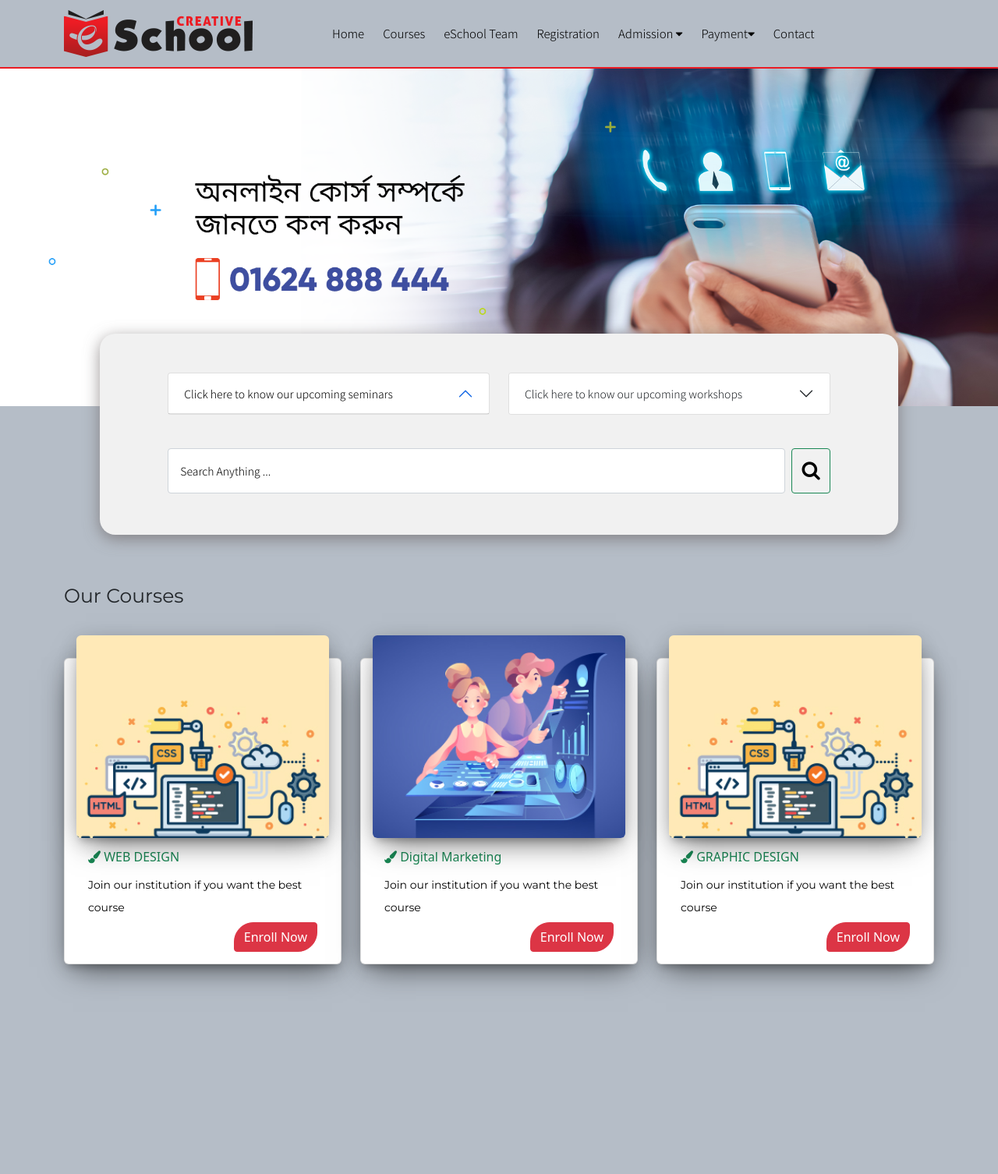
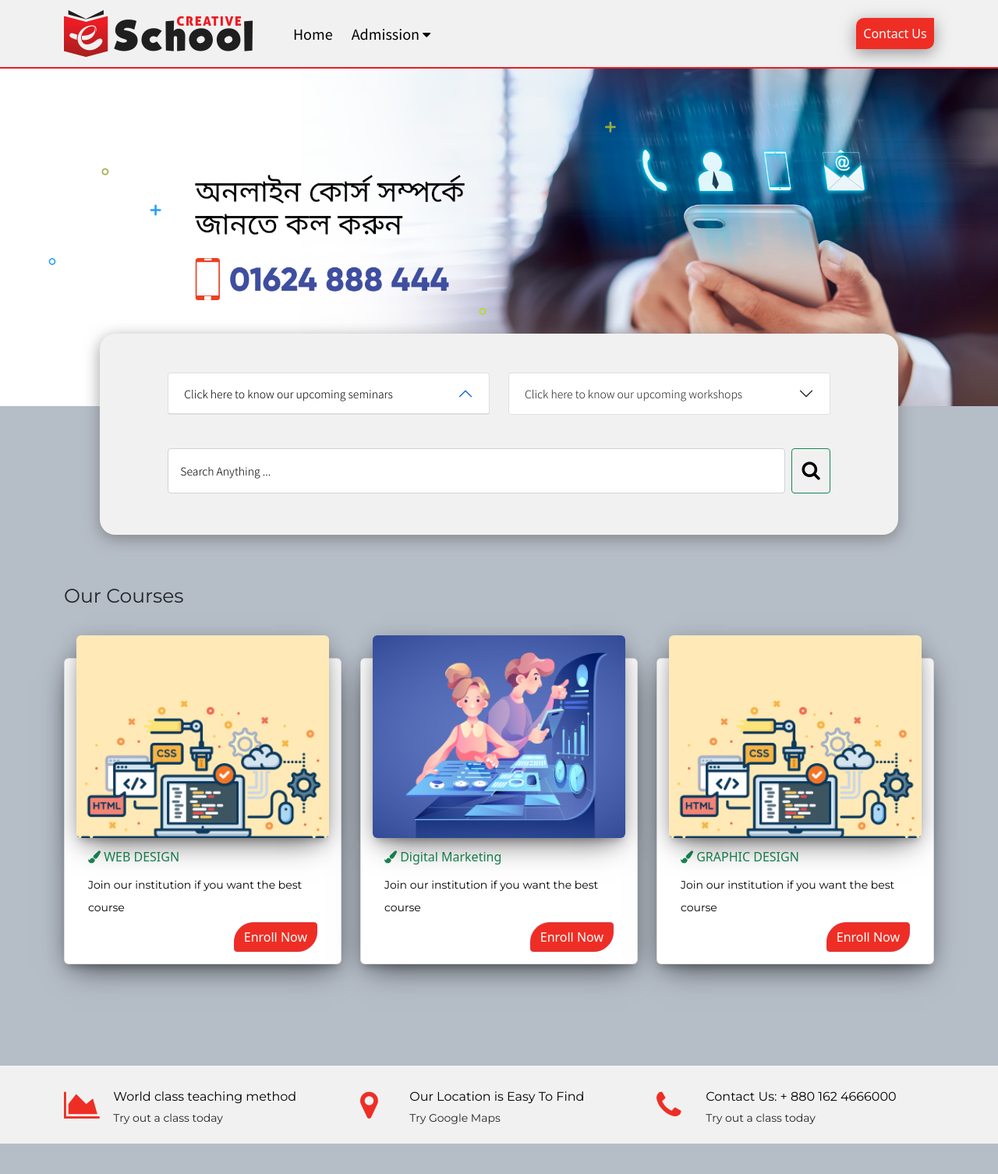
Before and after one commit to Safayethossain95/eschool_redesign, a plain HTML site: page index.html in a window 1280 px wide. Shown: the whole page at 78% size. Drawn offline with nearby package versions, Linux system fonts and the light colour scheme.

Commit message:
fourth-with-three-sections

```diff
--- a/css/style.css
+++ b/css/style.css
@@ -18,26 +18,29 @@ a{
 .navbar-collapse .nav-link{
 
 	font-family: 'Noto Sans JP', sans-serif;
-	font-size:15px;
+	/* font-family: 'Montserrat', sans-serif; */
+	font-size:18px;
 	color:#000;
-	font-weight:300;
+	font-weight:400;
 	padding-left:0!important;
 	padding-right:0!important;
 }
 
 .navbar{
-	background: #b5bdc7;
+	/* background: #b5bdc7; */
+	background: #f1f1f1;
+
 	border-bottom: 2px solid #eb1c24;
 }
 .navbar img{
-	padding-right:70px;
+	padding-right:20px;
 }
 .nav-item ul{
 	text-align:center;
     position: absolute;
     visibility: hidden;
     background: #ddd;
-    width: 150px;
+    width: 180px;
     color: black;
     transform: scaleY(0);
     transition: all .5s;
@@ -81,11 +84,14 @@ a{
 .navbar-collapse ul li:hover> .nav-link::after{
 
 	height:3px;
-	color:#e81c24;
+	color:#ee2e24;
+}
+.navbar-collapse ul li:hover> .nav-link{
+	color:#ee2e24;
 }
 
 .navbar-collapse ul li ul li:hover{
-	background: #eb1c24;
+	background: ##ee2e24;
 }
 /* .bannerclass{
 	z-index: -1;
@@ -99,7 +105,8 @@ a{
 	top:340px;
 	left:10%;
 	width:80%;
-	background: #F1F1F1;
+	background: #f1f1f1;
+
 	padding: 50px 0;
 	border-radius:20px;
 
@@ -154,7 +161,7 @@ a{
 
 }
 .seminar{
-	box-shadow: 0px 5px 20px rgba(109, 102, 102, 0.692);
+	box-shadow: 0px 5px 20px rgba(112, 108, 108, 0.692);
 }
 .accordion-button{
 	font-family: 'Noto Sans JP', sans-serif;
@@ -203,12 +210,10 @@ a{
 	font-size:25px;
 	color:#000;
 }
-.fullwidth{
-	width:890px;
 
-}
 #cards{
 	padding-top:225px;
+	margin-bottom:100px;
 }
 .card-image img{
 	width:100%;
@@ -245,6 +250,8 @@ a{
 .buttons button{
 	border-top-left-radius: 25px;
 	border-bottom-right-radius: 25px;
+	background: #ee2e24;
+	color:#fff;
 }
 .card-caption a{
 	font-family: 'Montserrat', sans-serif;
@@ -260,3 +267,53 @@ a{
 	font-size:25px;
 	margin-bottom:60px;
 }
+
+.pd{
+	margin-top: 835px;
+}
+.pd2{
+	margin-top: 120px;
+}
+#about{
+	height:100px;
+
+	background: #f1f1f1;
+}
+.title h4{
+	font-family: 'Montserrat', sans-serif;
+	font-weight: 400;
+	font-size: 16px;
+	color:#000;
+	padding-top:30px;
+}
+.title p{
+	font-family: 'Montserrat', sans-serif;
+	font-weight: 400;
+	font-size: 14px;
+}
+.logo2{
+	color:#ee2e24;
+	font-size: 40px;
+	line-height: 100px;
+}
+.mygap{
+	margin:0 auto;
+}
+
+.contact_button{
+	margin-left:auto;
+	width:100px;
+	height:40px;
+	background: #ee2e24;
+	border-top-left-radius:10px;
+	border-bottom-right-radius: 10px;
+	color:#fff;
+	text-align: center;
+	line-height: 40px;
+	box-shadow: 0px 5px 20px rgba(112, 108, 108, 0.692);
+}
+
+.contact_button:hover{
+	color:#000;
+	background: transparent;
+}
--- a/index.html
+++ b/index.html
@@ -28,7 +28,7 @@
       <li class="nav-item active">
         <a class="nav-link" href="#">Home</span></a>
       </li>
-      <li class="nav-item">
+      <!-- <li class="nav-item">
         <a class="nav-link" href="#">Courses</a>
       </li>
       <li class="nav-item">
@@ -36,31 +36,32 @@
       </li>
       <li class="nav-item">
         <a class="nav-link" href="#">Registration</a>
-      </li>
+      </li> -->
        <li class="nav-item">
         <a class="nav-link"href="#">Admission <i class="fa fa-caret-down"></i></a>
         <ul>
-          <li><a class="nav-link" href="#">Admission going</a></li>
+          <li><a class="nav-link" href="#">Admission Form</a></li>
+          <li><a class="nav-link" href="#">Web Design</a></li>
           <li><a class="nav-link" href="#">Graphics</a></li>
-          <li><a class="nav-link" href="#">Digital</a></li>
         </ul>
       </li>
-      <li class="nav-item">
+      <!-- <li class="nav-item">
         <a class="nav-link" href="#">Payment<i class="fa fa-caret-down"></i></a>
         <ul>
           <li><a class="nav-link" href="#">Online Payment</a></li>
           <li><a class="nav-link" href="#">Bkash Payment</a></li>
           <li><a class="nav-link" href="#">Other</a></li>
         </ul>
-      </li>
-      <li class="nav-item">
+      </li> -->
+      <!-- <li class="nav-item">
         <a class="nav-link" href="#">Contact</a>
-      </li>
+      </li> -->
 
 
     </ul>
 
   </div>
+  <a class="contact_button" type="submit">Contact Us</a>
  	</div>
 </nav>
 
@@ -116,7 +117,7 @@
                                       <button type="button" class="btn" onclick="window.location.href='https://creativeitinstitute.com/seminar#scholership'">Join</button>
                                   </td>
                               </tr>
-                                                                <tr>
+                                                               <tr>
                                   <td>Graphic Design</td>
                                   <td>21 May 21, Friday</td>
                                   <td>08:00 PM</td>
@@ -155,7 +156,7 @@
                                   <td>
                                       <button type="button" class="btn" onclick="window.location.href='https://creativeitinstitute.com/seminar#scholership'">Join</button>
                                   </td>
-                              </tr>
+                               </tr>
                                                                 <tr>
                                   <td>Interior Design</td>
                                   <td>24 May 21, Monday</td>
@@ -341,6 +342,61 @@
         </div>
       </div>
     </section>
+
+    <section id="about">
+        <div class="container mygap">
+          <div class="row">
+            <div class="col-lg-4">
+              <div class="row">
+                <div class="col-lg-2">
+                  <div class="logo2">
+                    <i class="fa-area-chart fa"></i>
+                  </div>
+                </div>
+
+                <div class="col-lg-10">
+                  <div class="title">
+                    <h4>World class teaching method</h6>
+                    <p>Try out a class today</p>
+                  </div>
+                </div>
+              </div>
+            </div>
+            <div class="col-lg-4">
+              <div class="row">
+                <div class="col-lg-2">
+                  <div class="logo2">
+                    <i class="fa-map-marker fa"></i>
+                  </div>
+                </div>
+
+                <div class="col-lg-10">
+                  <div class="title">
+                    <h4>Our Location is Easy To Find</h6>
+                    <p>Try Google Maps</p>
+                  </div>
+                </div>
+              </div>
+            </div>
+            <div class="col-lg-4">
+              <div class="row">
+                <div class="col-lg-2">
+                  <div class="logo2">
+                    <i class="fa-phone fa"></i>
+                  </div>
+                </div>
+
+                <div class="col-lg-10">
+                  <div class="title">
+                    <h4>Contact Us: + 880 162 4666000</h6>
+                    <p>Try out a class today</p>
+                  </div>
+                </div>
+              </div>
+            </div>
+          </div>
+        </div>
+    </section>
   </div>
 </div>
 
@@ -356,24 +412,14 @@
     var x = document.getElementById("acc");
     if (x.style.display === "none") {
       x.style.display = "block";
-      // $('#expp2').removeClass("col-lg-6");
-      // $('#expp').addClass("col-lg-10");
-      // $('#expp').removeClass("col-lg-6");
       $('#expp').addClass("col-lg-6");
-       // $('#expp2').addClass("col-lg-10");
-
-    } else {
-      x.style.display = "none";
-      // $('#ac').addClass("fullwidth");
-      // $('#ac').position("left","0");
-
+      $('#cards').removeClass("pd");
+    }
+    else {
+      x.style.display = "none"
       $('#expp').removeClass("col-lg-6");
+      $('#cards').addClass("pd");
     }
-    // var y = document.getElementById("ac");
-    // y.style.width = "1000px";
-
-
-
 
   }
 
@@ -381,16 +427,16 @@
     var x = document.getElementById("ac");
     if (x.style.display === "none") {
       x.style.display = "block";
-      // $('#acc').removeClass("fullwidth");
 
+      $('#cards').removeClass("pd2");
       $('#expp2').addClass("col-lg-6");
 
 
     } else {
       x.style.display = "none";
-      // $('#acc').addClass("fullwidth");
 
       $('#expp2').removeClass("col-lg-6");
+      $('#cards').addClass("pd2");
     }
   }
 
```
